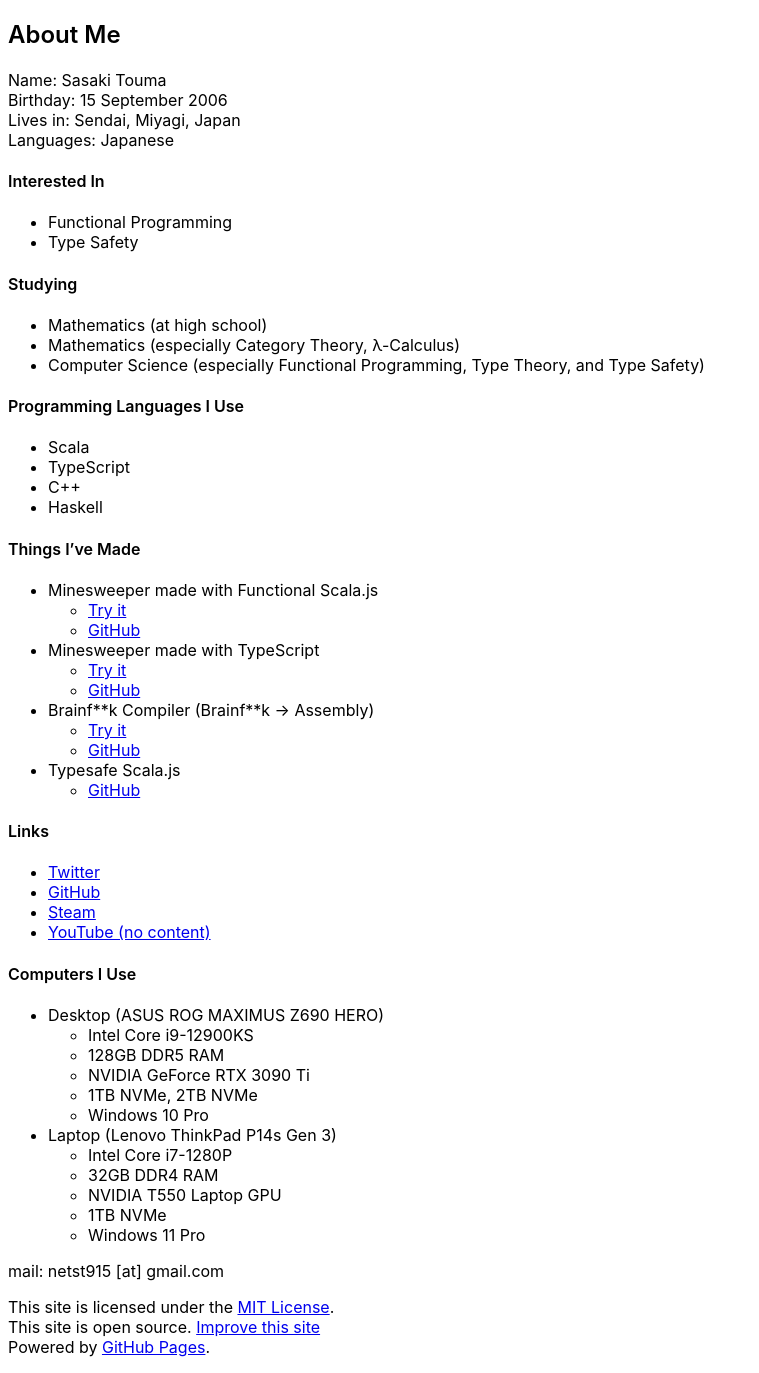
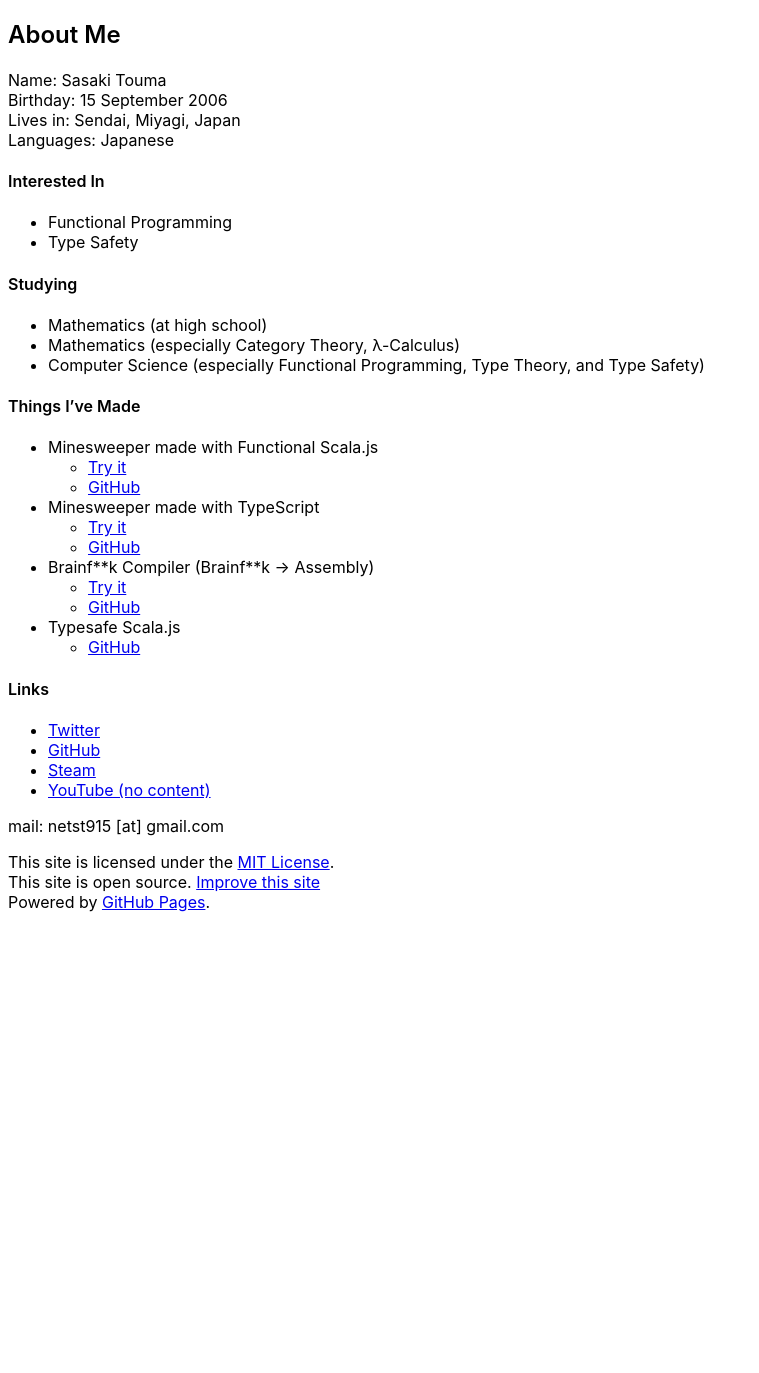
Before and after one commit to t-sasaki915/t-sasaki-net, a Jekyll site: the page built from docs/index.md, in a window 1280 px wide. Shown: the whole page, without its empty margins (0-759 px from the left). Built offline with Jekyll 4.4.1, drawn with Linux system fonts in a browser that asks for light colours; Markdown is read by kramdown in place of the engine named in the settings; after the commit the page ends 928 px from its top, so only the background shows below that.

Commit message:
Update index.md

```diff
--- a/docs/index.md
+++ b/docs/index.md
@@ -19,12 +19,6 @@
 - Mathematics (especially Category Theory, λ-Calculus)
 - Computer Science (especially Functional Programming, Type Theory, and Type Safety)
 
-#### Programming Languages I Use
-- Scala
-- TypeScript
-- C++
-- Haskell
-
 #### Things I've Made
 - Minesweeper made with Functional Scala.js
   - [Try it](https://stouma915.github.io/minesweeper-scala/)
@@ -44,18 +38,4 @@
 * [Steam](https://steamcommunity.com/profiles/76561199242758778)
 * [YouTube (no content)](https://www.youtube.com/channel/UCJmPPeZmL-OC03-zSb2Dcwg)
 
-#### Computers I Use
-- Desktop (ASUS ROG MAXIMUS Z690 HERO)
-  - Intel Core i9-12900KS
-  - 128GB DDR5 RAM
-  - NVIDIA GeForce RTX 3090 Ti
-  - 1TB NVMe, 2TB NVMe
-  - Windows 10 Pro
-- Laptop (Lenovo ThinkPad P14s Gen 3)
-  - Intel Core i7-1280P
-  - 32GB DDR4 RAM
-  - NVIDIA T550 Laptop GPU
-  - 1TB NVMe
-  - Windows 11 Pro
-
 mail: netst915 \[at\] gmail.com
```
